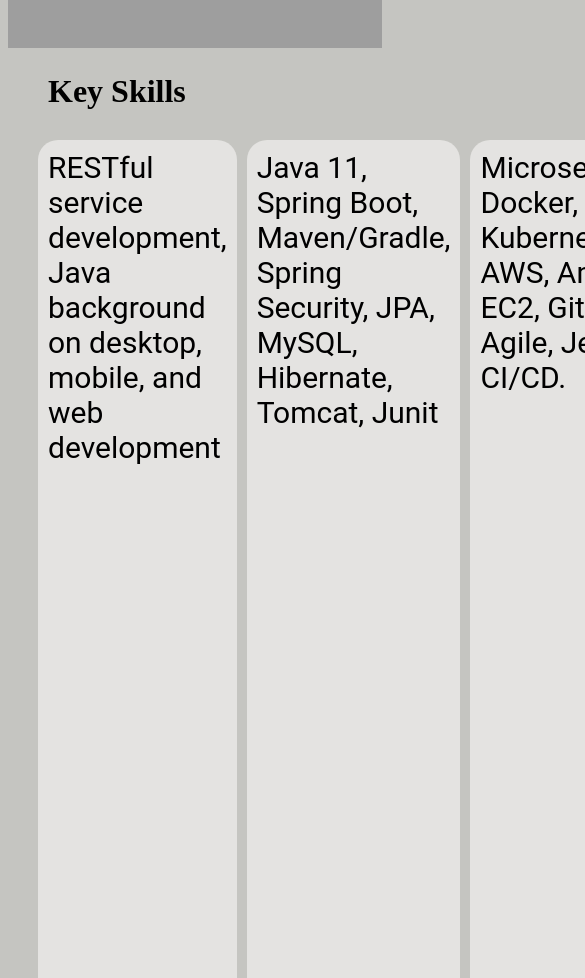
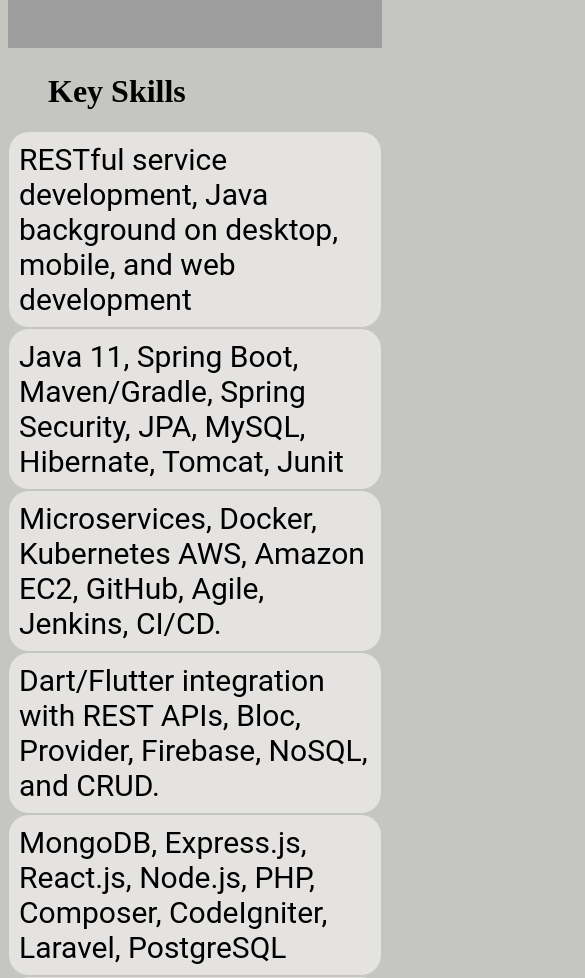
Before and after one commit to MihaelaMinea/CV, a plain HTML site: page index.html in a window 390 px wide. Shown: the part 1080-2058 px from the top of the page, 585 px wide, since content can reach past the window. Drawn offline with Linux system fonts and the light colour scheme; grey boxes are pictures that could not be loaded.

Commit message:
Update style.css

```diff
--- a/style.css
+++ b/style.css
@@ -112,4 +112,12 @@ h1{
     line-height: 1.5;
           left: 10px;
      }
+    .mainSkills {
+      display: flex;
+      flex-direction: column;
+      gap: 2px;
+      margin: 1px;
+
+
+    }
 }
```
